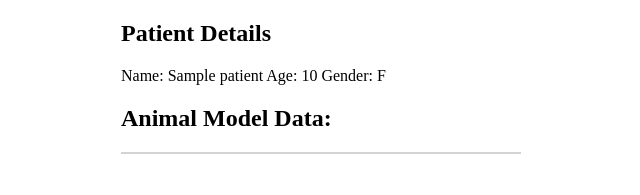
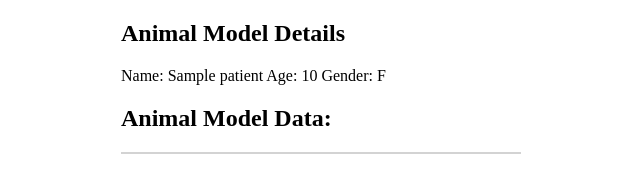
Before and after one commit to mcatzin/Clinical, a Django app: page /addData/1/ in a window 1280 px wide. Shown: the top 195 px of the page, without its empty margins (319-959 px from the left). Run offline with Django 3.2, Linux system fonts and the light colour scheme; tables that the repository leaves empty hold one stand-in row (values such as "Sample post").

Commit message:
edit detail content

```diff
--- a/templates/clinicalsApp/clinicaldata_form.html
+++ b/templates/clinicalsApp/clinicaldata_form.html
@@ -9,7 +9,7 @@
   <body>
     <div class="control-container">
       <div class="content">
-        <h2>Patient Details</h2>
+        <h2>Animal Model Details</h2>
         Name: {{patient.name}} Age: {{patient.age}} Gender: {{patient.gender}}
         <h2>Animal Model Data:</h2>
       </div>
```
